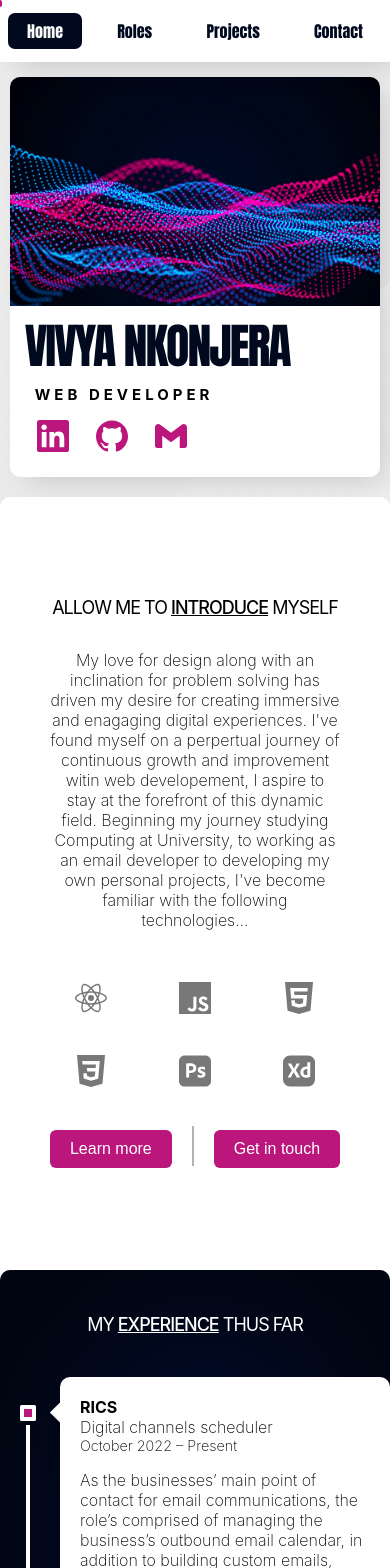
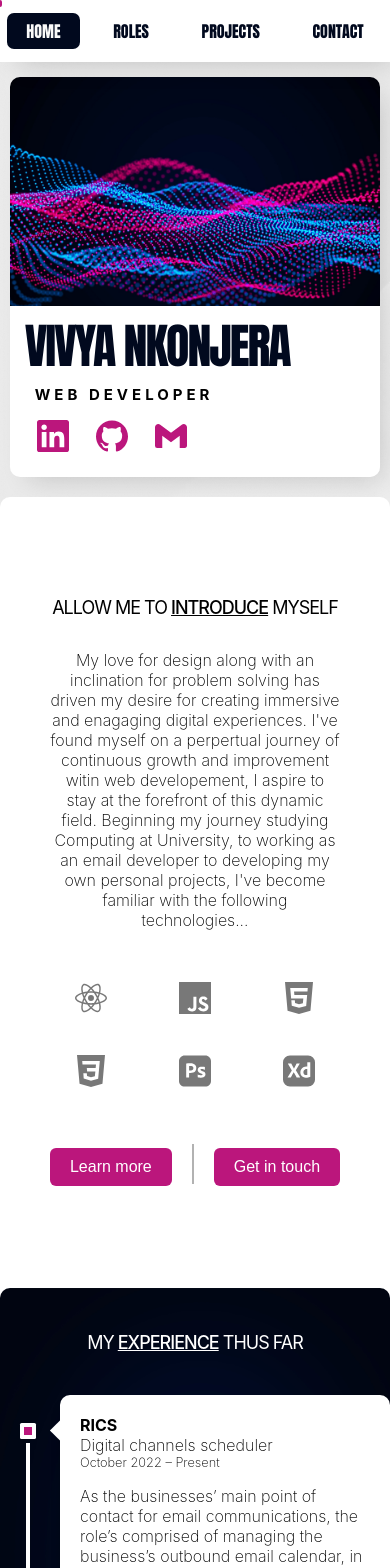
Before and after one commit to vivyankonjera/my-portfolio, a React (Create React App) app: page / in a window 390 px wide. Shown: the top 1568 px of the page. Built offline with nearby package versions, Linux system fonts and the light colour scheme.

Commit message:
deployed portfolio

```diff
--- a/src/App.css
+++ b/src/App.css
@@ -170,6 +170,7 @@ button,
         font-size: 1rem;
         text-decoration: none;
         font-family: impact;
+        text-transform: uppercase;
     }
 
     #scrollTopBtn {
--- a/src/styles/experience.css
+++ b/src/styles/experience.css
@@ -137,7 +137,7 @@
 }
 
 .expDate {
-    font-size: 0.9rem;
+    font-size: 0.8rem;
 }
 
 .timelineTitle {
--- a/src/styles/intro.css
+++ b/src/styles/intro.css
@@ -185,7 +185,7 @@
     }
 
     #aboutIcons {
-        margin: 0 auto;
+        margin: 24px auto;
         width: 80%;
         line-height: 25px;
         display: grid;
```
Also changed, not shown: 6 other files (tests, documents, lock files or other folders).
